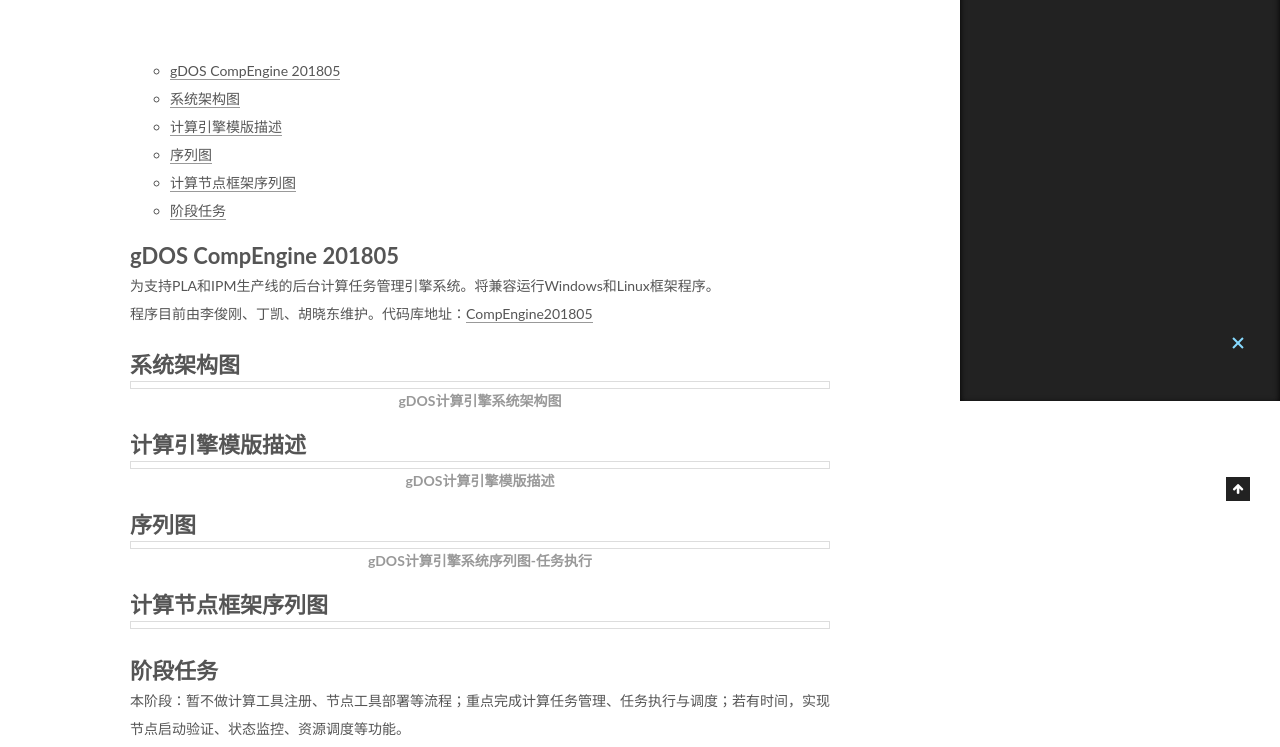
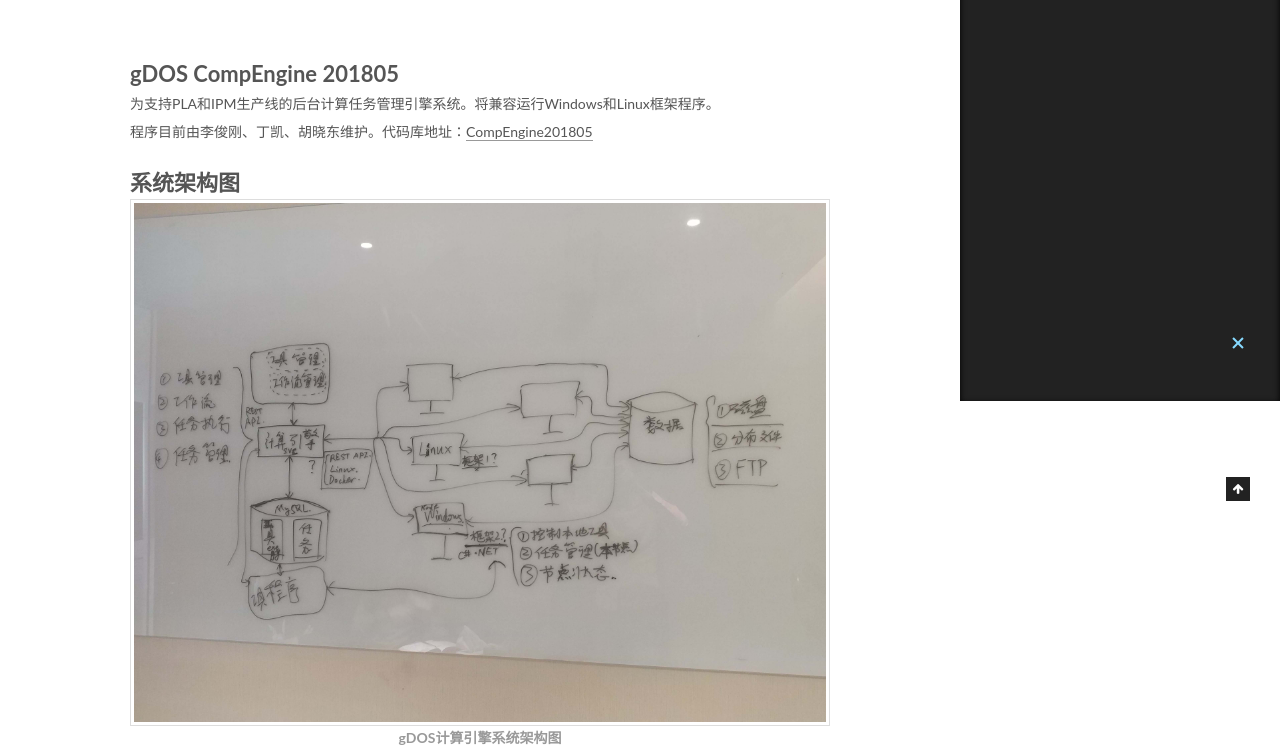
Before and after one commit to mydonne/mydonne.github.io, a plain HTML site: page 2018/05/13/My-First-Post/index.html in a window 1280 px wide. Shown: the part 399-1146 px from the top of the page. Drawn offline with Linux system fonts and the light colour scheme.

Commit message:
Site updated: 2018-05-14 00:22:10

```diff
--- a/2018/05/13/My-First-Post/index.html
+++ b/2018/05/13/My-First-Post/index.html
@@ -79,22 +79,22 @@
 
 
 
-<meta name="description" content="gDOS CompEngine 201805 系统架构图 计算引擎模版描述 序列图 计算节点框架序列图 阶段任务   gDOS CompEngine 201805为支持PLA和IPM生产线的后台计算任务管理引擎系统。将兼容运行Windows和Linux框架程序。程序目前由李俊刚、丁凯、胡晓东维护。代码库地址：CompEngine201805 系统架构图 计算引擎模版描述 序列图 计算节点框架序">
+<meta name="description" content="gDOS CompEngine 201805为支持PLA和IPM生产线的后台计算任务管理引擎系统。将兼容运行Windows和Linux框架程序。程序目前由李俊刚、丁凯、胡晓东维护。代码库地址：CompEngine201805 系统架构图 计算引擎模版描述 序列图 计算节点框架序列图 阶段任务本阶段：暂不做计算工具注册、节点工具部署等流程；重点完成计算任务管理、任务执行与调度；若有时间，实现节点启动">
 <meta property="og:type" content="article">
 <meta property="og:title" content="My First Post">
 <meta property="og:url" content="http://yoursite.com/2018/05/13/My-First-Post/index.html">
 <meta property="og:site_name" content="MyDonne&#39;s Space">
-<meta property="og:description" content="gDOS CompEngine 201805 系统架构图 计算引擎模版描述 序列图 计算节点框架序列图 阶段任务   gDOS CompEngine 201805为支持PLA和IPM生产线的后台计算任务管理引擎系统。将兼容运行Windows和Linux框架程序。程序目前由李俊刚、丁凯、胡晓东维护。代码库地址：CompEngine201805 系统架构图 计算引擎模版描述 序列图 计算节点框架序">
+<meta property="og:description" content="gDOS CompEngine 201805为支持PLA和IPM生产线的后台计算任务管理引擎系统。将兼容运行Windows和Linux框架程序。程序目前由李俊刚、丁凯、胡晓东维护。代码库地址：CompEngine201805 系统架构图 计算引擎模版描述 序列图 计算节点框架序列图 阶段任务本阶段：暂不做计算工具注册、节点工具部署等流程；重点完成计算任务管理、任务执行与调度；若有时间，实现节点启动">
 <meta property="og:locale" content="default">
-<meta property="og:image" content="http://yoursite.com/2018/05/13/My-First-Post/doMy-First-Postc/gDOS计算引擎系统架构图.jpg">
-<meta property="og:image" content="http://yoursite.com/2018/05/13/My-First-Post/My-First-Post/gDOS计算引擎模版的概念设计样例.jpg">
-<meta property="og:image" content="http://yoursite.com/2018/05/13/My-First-Post/My-First-Post/gDOS计算引擎系统序列图-任务执行.jpg">
-<meta property="og:image" content="http://yoursite.com/2018/05/13/My-First-Post/My-First-Post/ce_node_20180509130628.jpg">
-<meta property="og:updated_time" content="2018-05-13T15:56:00.792Z">
+<meta property="og:image" content="http://yoursite.com/2018/05/13/My-First-Post/gDOS计算引擎系统架构图.jpg">
+<meta property="og:image" content="http://yoursite.com/2018/05/13/My-First-Post/gDOS计算引擎模版的概念设计样例.jpg">
+<meta property="og:image" content="http://yoursite.com/2018/05/13/My-First-Post/gDOS计算引擎系统序列图-任务执行.jpg">
+<meta property="og:image" content="http://yoursite.com/2018/05/13/My-First-Post/ce_node_20180509130628.jpg">
+<meta property="og:updated_time" content="2018-05-13T16:20:38.998Z">
 <meta name="twitter:card" content="summary">
 <meta name="twitter:title" content="My First Post">
-<meta name="twitter:description" content="gDOS CompEngine 201805 系统架构图 计算引擎模版描述 序列图 计算节点框架序列图 阶段任务   gDOS CompEngine 201805为支持PLA和IPM生产线的后台计算任务管理引擎系统。将兼容运行Windows和Linux框架程序。程序目前由李俊刚、丁凯、胡晓东维护。代码库地址：CompEngine201805 系统架构图 计算引擎模版描述 序列图 计算节点框架序">
-<meta name="twitter:image" content="http://yoursite.com/2018/05/13/My-First-Post/doMy-First-Postc/gDOS计算引擎系统架构图.jpg">
+<meta name="twitter:description" content="gDOS CompEngine 201805为支持PLA和IPM生产线的后台计算任务管理引擎系统。将兼容运行Windows和Linux框架程序。程序目前由李俊刚、丁凯、胡晓东维护。代码库地址：CompEngine201805 系统架构图 计算引擎模版描述 序列图 计算节点框架序列图 阶段任务本阶段：暂不做计算工具注册、节点工具部署等流程；重点完成计算任务管理、任务执行与调度；若有时间，实现节点启动">
+<meta name="twitter:image" content="http://yoursite.com/2018/05/13/My-First-Post/gDOS计算引擎系统架构图.jpg">
 
 
 
@@ -304,21 +304,11 @@
 
 
 
-        <!-- TOC -->
-<ul>
-<li><a href="#gdos-compengine-201805">gDOS CompEngine 201805</a></li>
-<li><a href="#系统架构图">系统架构图</a></li>
-<li><a href="#计算引擎模版描述">计算引擎模版描述</a></li>
-<li><a href="#序列图">序列图</a></li>
-<li><a href="#计算节点框架序列图">计算节点框架序列图</a></li>
-<li><a href="#阶段任务">阶段任务</a></li>
-</ul>
-<!-- /TOC -->
-<h1 id="gDOS-CompEngine-201805"><a href="#gDOS-CompEngine-201805" class="headerlink" title="gDOS CompEngine 201805"></a>gDOS CompEngine 201805</h1><p>为支持PLA和IPM生产线的后台计算任务管理引擎系统。将兼容运行Windows和Linux框架程序。<br>程序目前由李俊刚、丁凯、胡晓东维护。代码库地址：<a href="https://svn.imagesky.cn/svn/isky/gDOS/01Core/02CompEngine/branch/02CompEngine201805" target="_blank" rel="noopener">CompEngine201805</a></p>
-<h1 id="系统架构图"><a href="#系统架构图" class="headerlink" title="系统架构图"></a>系统架构图</h1><p><img src="/2018/05/13/My-First-Post/./doMy-First-Postc/gDOS计算引擎系统架构图.jpg" alt="" title="gDOS计算引擎系统架构图"></p>
-<h1 id="计算引擎模版描述"><a href="#计算引擎模版描述" class="headerlink" title="计算引擎模版描述"></a>计算引擎模版描述</h1><p><img src="/2018/05/13/My-First-Post/./My-First-Post/gDOS计算引擎模版的概念设计样例.jpg" alt="" title="gDOS计算引擎模版描述"></p>
-<h1 id="序列图"><a href="#序列图" class="headerlink" title="序列图"></a>序列图</h1><p><img src="/2018/05/13/My-First-Post/./My-First-Post/gDOS计算引擎系统序列图-任务执行.jpg" alt="" title="gDOS计算引擎系统序列图-任务执行"></p>
-<h1 id="计算节点框架序列图"><a href="#计算节点框架序列图" class="headerlink" title="计算节点框架序列图"></a>计算节点框架序列图</h1><p><img src="/2018/05/13/My-First-Post/./My-First-Post/ce_node_20180509130628.jpg" alt=""></p>
+        <h1 id="gDOS-CompEngine-201805"><a href="#gDOS-CompEngine-201805" class="headerlink" title="gDOS CompEngine 201805"></a>gDOS CompEngine 201805</h1><p>为支持PLA和IPM生产线的后台计算任务管理引擎系统。将兼容运行Windows和Linux框架程序。<br>程序目前由李俊刚、丁凯、胡晓东维护。代码库地址：<a href="https://svn.imagesky.cn/svn/isky/gDOS/01Core/02CompEngine/branch/02CompEngine201805" target="_blank" rel="noopener">CompEngine201805</a></p>
+<h1 id="系统架构图"><a href="#系统架构图" class="headerlink" title="系统架构图"></a>系统架构图</h1><p><img src="/2018/05/13/My-First-Post/gDOS计算引擎系统架构图.jpg" alt="" title="gDOS计算引擎系统架构图"></p>
+<h1 id="计算引擎模版描述"><a href="#计算引擎模版描述" class="headerlink" title="计算引擎模版描述"></a>计算引擎模版描述</h1><p><img src="/2018/05/13/My-First-Post/gDOS计算引擎模版的概念设计样例.jpg" alt="" title="gDOS计算引擎模版描述"></p>
+<h1 id="序列图"><a href="#序列图" class="headerlink" title="序列图"></a>序列图</h1><p><img src="/2018/05/13/My-First-Post/gDOS计算引擎系统序列图-任务执行.jpg" alt="" title="gDOS计算引擎系统序列图-任务执行"></p>
+<h1 id="计算节点框架序列图"><a href="#计算节点框架序列图" class="headerlink" title="计算节点框架序列图"></a>计算节点框架序列图</h1><p><img src="/2018/05/13/My-First-Post/ce_node_20180509130628.jpg" alt=""></p>
 <h1 id="阶段任务"><a href="#阶段任务" class="headerlink" title="阶段任务"></a>阶段任务</h1><p>本阶段：暂不做计算工具注册、节点工具部署等流程；重点完成计算任务管理、任务执行与调度；若有时间，实现节点启动验证、状态监控、资源调度等功能。</p>
 
 
--- a/css/main.css
+++ b/css/main.css
@@ -1822,7 +1822,7 @@ pre .javascript .function {
   width: 4px;
   height: 4px;
   border-radius: 50%;
-  background: #e35518;
+  background: #55e2ff;
 }
 .links-of-blogroll {
   font-size: 13px;
```
Also changed, not shown: index.html (+5 -15 lines).
